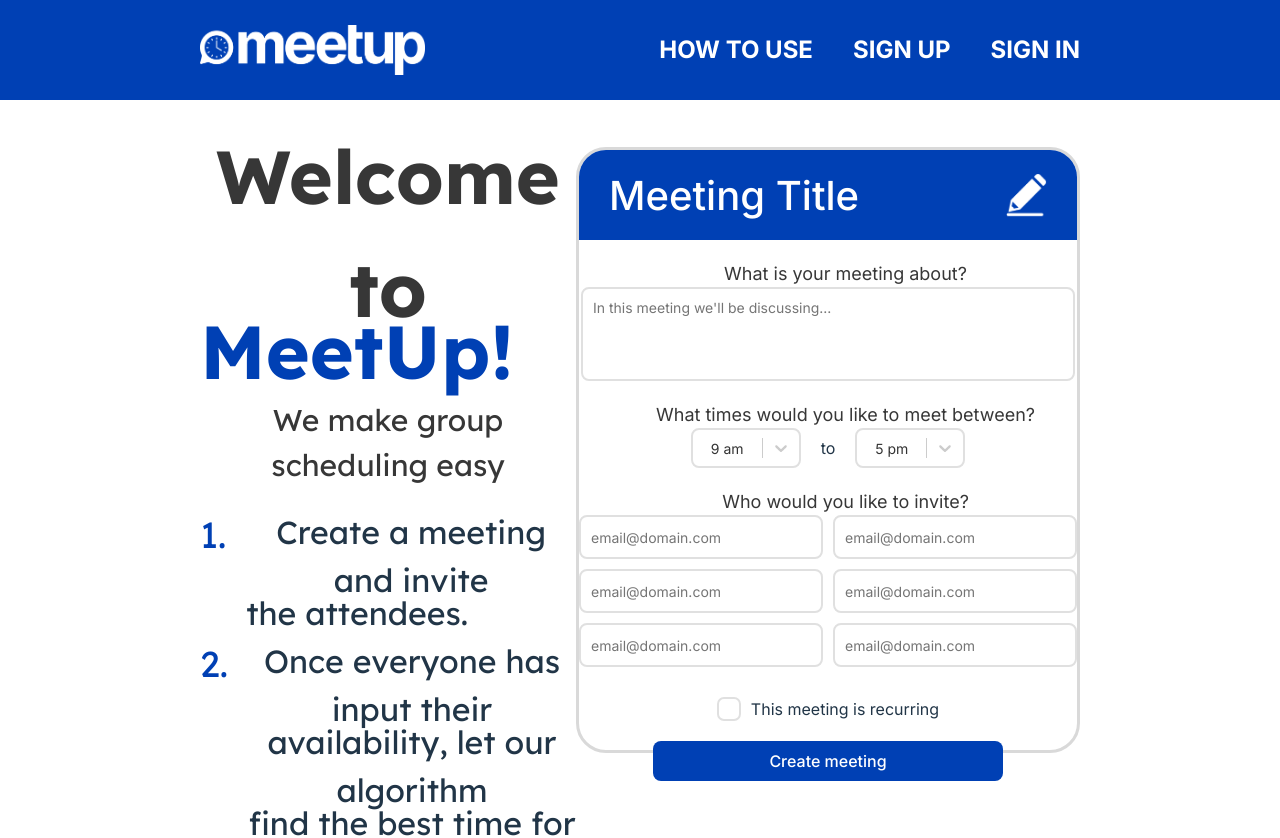
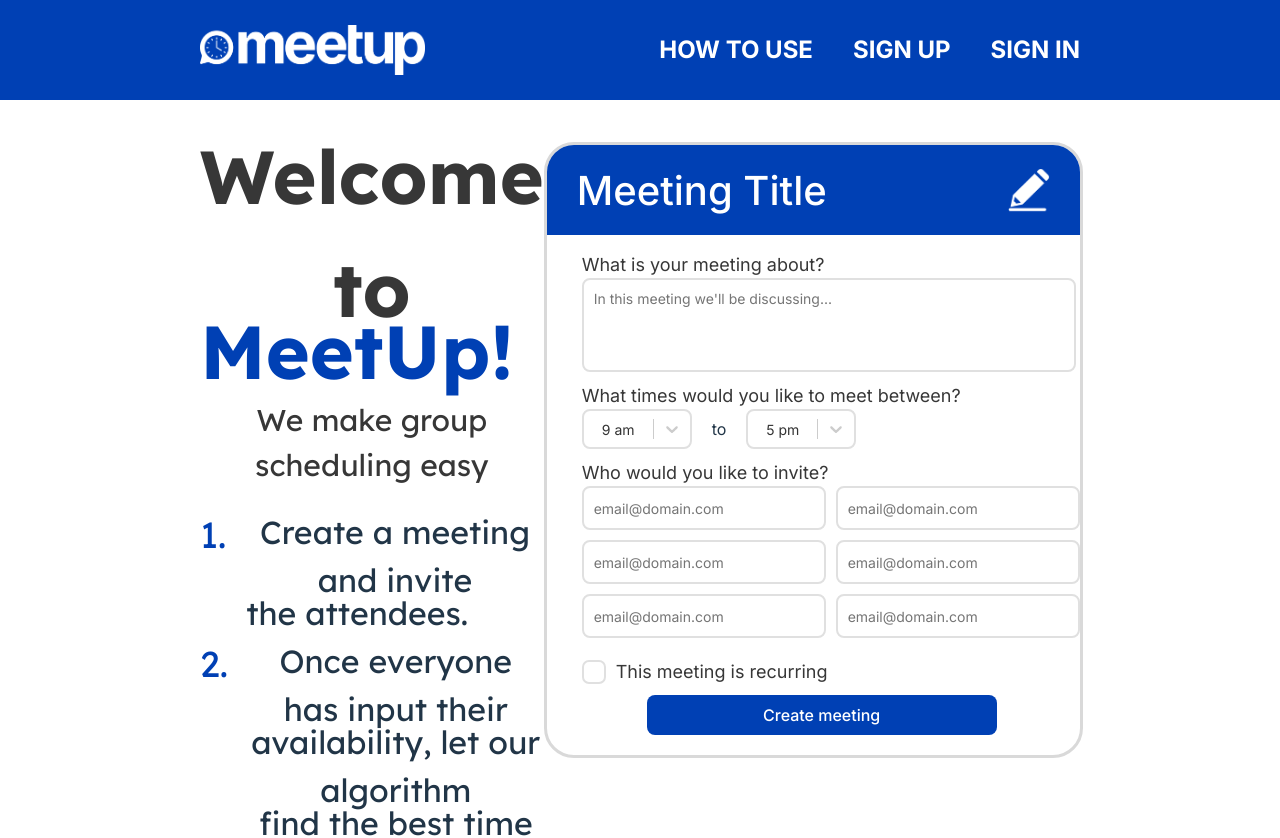
Before and after one commit to jack-munson/meet-up, a React (Vite) app: page / in a window 1280 px wide. Shown: the top 838 px of the page. Built offline with nearby package versions, Linux system fonts and the light colour scheme; no server answers.

Commit message:
Fixed spacing and updated logic for invites

```diff
--- a/src/components/CreateMeeting.css
+++ b/src/components/CreateMeeting.css
@@ -8,9 +8,14 @@
     margin-right: 200px; /* To align with heading content */
     margin-top: 100px;
     width: 550px;
-    height: 600px;
+    height: 610px;
     border: 3px solid #D9D9D9;
     border-radius: 30px;
+}
+
+.meeting-form {
+    justify-content: center;
+    align-items: flex-start;
 }
 
 .meeting-box-header {
@@ -50,13 +55,14 @@
 .meeting-description-text {
     margin-left: 35px;
     font-size: 18px;
-    margin-top: 20px;
+    margin-top: 10px;
     color: #373737;
 }
 
 .meeting-description-input {
     width: 470px;
     height: 70px;
+    margin-left: 35px;
     font-family: "Inter", sans-serif;
     font-size: 14px;
     border: 2px solid #E0E0E0;
@@ -70,6 +76,7 @@
     display: flex;
     flex-direction: row;
     align-items: center;
+    margin-left: 15px;
 }
 
 .meeting-time-input {
@@ -125,6 +132,7 @@
     display: grid;
     grid-template-columns: repeat(2, 1fr);
     grid-column-gap: 10px;
+    margin-left: 35px;
 }
 
 .invite-input {
@@ -135,7 +143,8 @@
     display: flex;
     flex-direction: row;
     align-items: center;
-    margin-top: 20px;
+    margin-top: 10px;
+    margin-left: 35px;
 }
 
 .recurring-checkbox {
@@ -162,8 +171,9 @@
     justify-content: center;
     height: 40px;
     width: 350px;
-    margin-top: 20px;
+    margin-top: 10px;
     margin-bottom: 20px;
+    margin-left: 100px;
     background-color: #0040B4;
     font-family: 'Inter', sans-serif;
     color: white;
@@ -177,3 +187,11 @@
     border: 3px solid #0040B4;
     color: #0040B4;
 }
+
+.meeting-description-input:focus {
+    outline: none;
+    outline-width: 0px;
+    box-shadow: none;
+    -moz-box-shadow: none;
+    -webkit-box-shadow: none;
+}
--- a/src/components/CreateMeeting.jsx
+++ b/src/components/CreateMeeting.jsx
@@ -16,12 +16,50 @@
     const [meetingDescription, setMeetingDescription] = useState('')
     const [startTime, setStartTime] = useState({ value: 9, label: '9 am' })
     const [endTime, setEndTime] = useState({ value: 17, label: '5 pm' })
-    const [invites, setInvites] = useState([])
+    const [invites, setInvites] = useState(['', '', '', '', '', ''])
     const [recurring, setRecurring] = useState(false)
+
+    const handleNewInvite = (index, email) => {
+        const newInvites = [...invites];
+        newInvites[index] = email;
+        setInvites(newInvites);
+    }
 
     const handleCheckboxChange = () => {
         setRecurring(!recurring); // Toggle the value of 'checked'
-      };
+    };
+
+    const handleCreate = (e) => {
+        e.preventDefault()
+
+        if (!meetingTitle) {
+            alert("Meeting title is required");
+            return
+        }
+        if (!meetingDescription) {
+            alert("Meeting description is required");
+            return
+        }
+        if (!startTime || !endTime) {
+            alert("Start and end times are required");
+            return
+        }
+        const filteredInvites = invites.filter(email => email)
+        if (filteredInvites.length < 1) {
+            alert("Please invite at least one attendee");
+            return
+        }
+
+        console.log({
+            meetingTitle,
+            meetingDescription,
+            startTime,
+            endTime,
+            invites,
+            filteredInvites,
+            recurring
+        })
+    }
 
 
 
@@ -31,7 +69,7 @@
                 <input onChange={(e) => {setMeetingTitle(e.target.value)}} className="meeting-title-input" type="text" placeholder="Meeting Title"/>
                 <img className="edit-icon" src={EditIcon} alt="Edit"/>
             </div>
-            <form action="">
+            <form action="" className="meeting-form">
                 <div className="meeting-description-text">What is your meeting about?</div>
                 <textarea onChange={(e) => {setMeetingDescription(e.target.value)}} className="meeting-description-input" type="text" placeholder="In this meeting we'll be discussing..."/>
                 <div className="meeting-description-text">What times would you like to meet between?</div>
@@ -58,18 +96,28 @@
                 </div>
                 <div className="meeting-description-text">Who would you like to invite?</div>
                 <div className="invites">
-                    <input className="invite-input" type="text" placeholder="email@domain.com"/>
+                    {invites.map((email, index) => (
+                        <input
+                            key={index}
+                            className="invite-input"
+                            type="text"
+                            placeholder="email@domain.com"
+                            value={email}
+                            onChange={(e) => handleNewInvite(index, e.target.value)}
+                        />
+                    ))}
+                    {/* <input className="invite-input" type="text" placeholder="email@domain.com"/>
                     <input className="invite-input" placeholder="email@domain.com"/>
                     <input className="invite-input" placeholder="email@domain.com"/>
                     <input className="invite-input" placeholder="email@domain.com"/>
                     <input className="invite-input" placeholder="email@domain.com"/>
-                    <input className="invite-input" placeholder="email@domain.com"/>
+                    <input className="invite-input" placeholder="email@domain.com"/> */}
                 </div>
                 <div className="meeting-recurring">
                     <input onChange={handleCheckboxChange} recurring={recurring} className="recurring-checkbox" type="checkbox"/>
-                    <div>This meeting is recurring</div>
+                    <div className="meeting-description-text" style={{ marginTop: '0px', marginLeft: '0px' }}>This meeting is recurring</div>
                 </div>
-                <button className="create-meeting-button">Create meeting</button>
+                <button className="create-meeting-button" onClick={(e) => {handleCreate(e)}}>Create meeting</button>
             </form>
         </div>
     )
```
